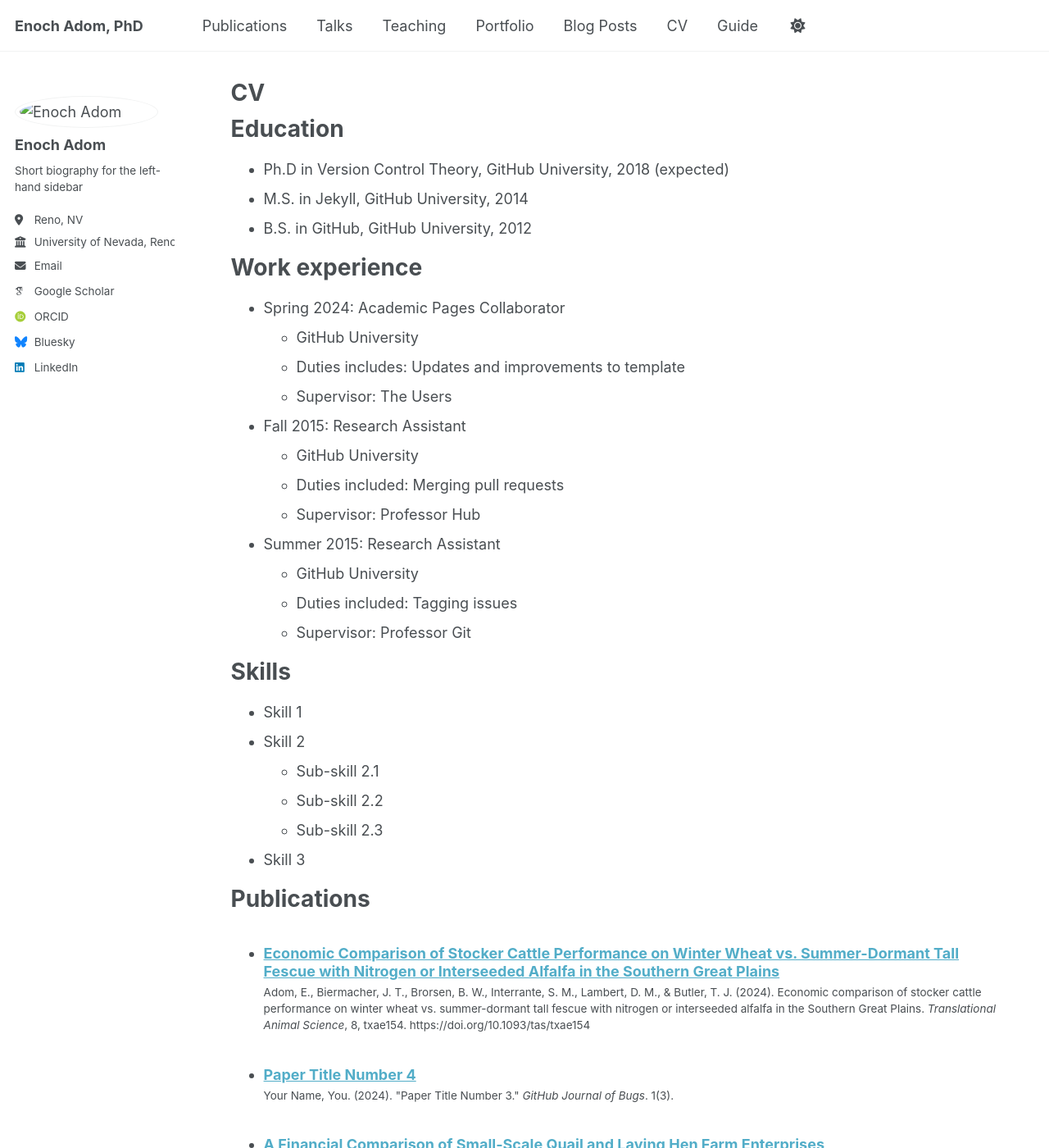
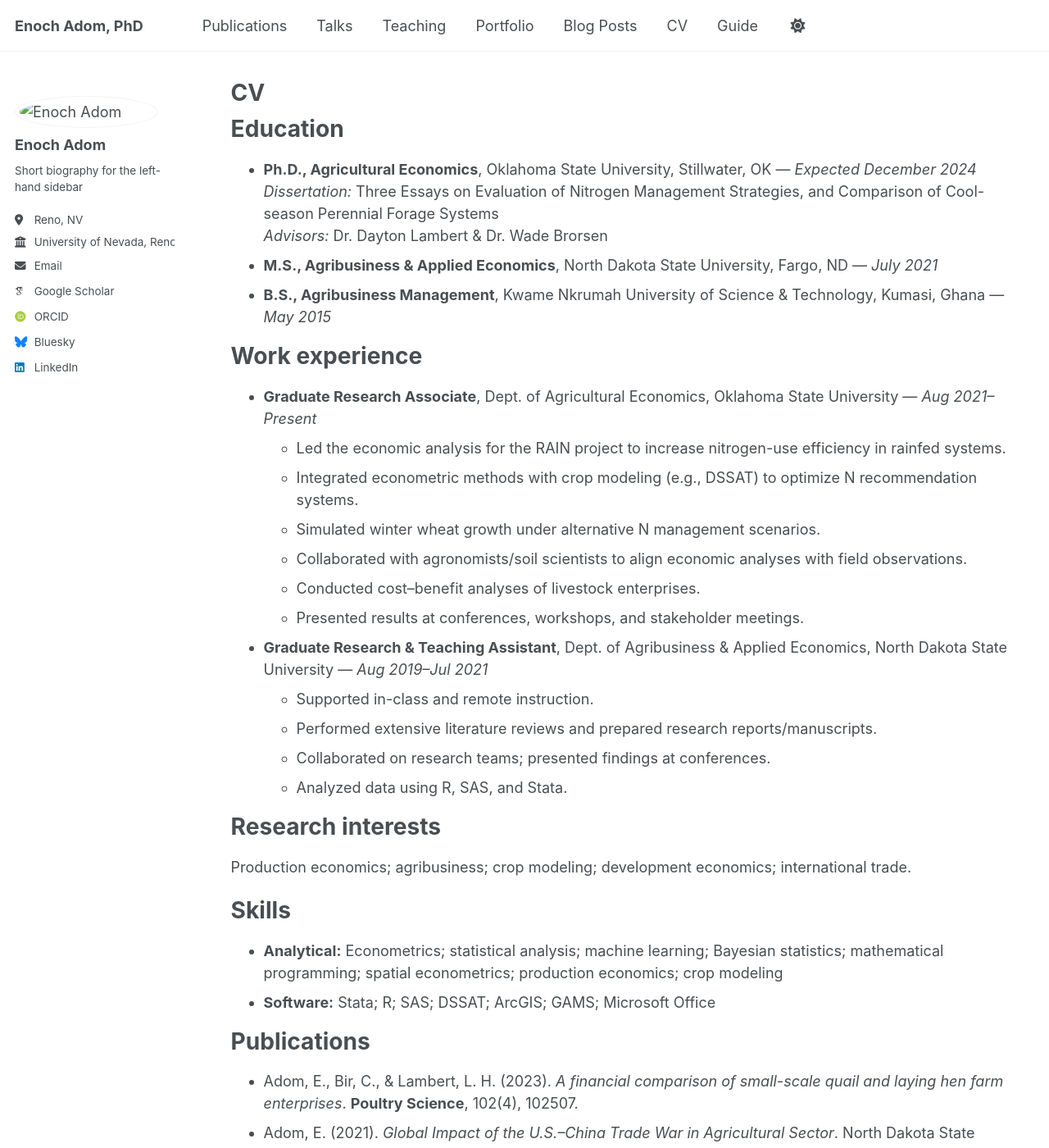
Before and after one commit to enadom/enadom.github.io, a Jekyll site: the page built from _pages/cv.md, in a window 1280 px wide and 1400 px high. Shown: the whole window at 82% size. Built offline with Jekyll 4.4.1, drawn with Linux system fonts in a browser that asks for light colours; some web fonts are replaced; some of the changed text lies outside the part shown.

Commit message:
Update cv.md

```diff
--- a/_pages/cv.md
+++ b/_pages/cv.md
@@ -11,54 +11,63 @@ redirect_from:
 
 Education
 ======
-* Ph.D in Version Control Theory, GitHub University, 2018 (expected)
-* M.S. in Jekyll, GitHub University, 2014
-* B.S. in GitHub, GitHub University, 2012
+* **Ph.D., Agricultural Economics**, Oklahoma State University, Stillwater, OK — *Expected December 2024*
+  *Dissertation:* Three Essays on Evaluation of Nitrogen Management Strategies, and Comparison of Cool-season Perennial Forage Systems
+  *Advisors:* Dr. Dayton Lambert & Dr. Wade Brorsen
+* **M.S., Agribusiness & Applied Economics**, North Dakota State University, Fargo, ND — *July 2021*
+* **B.S., Agribusiness Management**, Kwame Nkrumah University of Science & Technology, Kumasi, Ghana — *May 2015*
 
 Work experience
 ======
-* Spring 2024: Academic Pages Collaborator
-  * GitHub University
-  * Duties includes: Updates and improvements to template
-  * Supervisor: The Users
+* **Graduate Research Associate**, Dept. of Agricultural Economics, Oklahoma State University — *Aug 2021–Present*
+  - Led the economic analysis for the RAIN project to increase nitrogen-use efficiency in rainfed systems.
+  - Integrated econometric methods with crop modeling (e.g., DSSAT) to optimize N recommendation systems.
+  - Simulated winter wheat growth under alternative N management scenarios.
+  - Collaborated with agronomists/soil scientists to align economic analyses with field observations.
+  - Conducted cost–benefit analyses of livestock enterprises.
+  - Presented results at conferences, workshops, and stakeholder meetings.
 
-* Fall 2015: Research Assistant
-  * GitHub University
-  * Duties included: Merging pull requests
-  * Supervisor: Professor Hub
+* **Graduate Research & Teaching Assistant**, Dept. of Agribusiness & Applied Economics, North Dakota State University — *Aug 2019–Jul 2021*
+  - Supported in-class and remote instruction.
+  - Performed extensive literature reviews and prepared research reports/manuscripts.
+  - Collaborated on research teams; presented findings at conferences.
+  - Analyzed data using R, SAS, and Stata.
 
-* Summer 2015: Research Assistant
-  * GitHub University
-  * Duties included: Tagging issues
-  * Supervisor: Professor Git
+Research interests
+======
+Production economics; agribusiness; crop modeling; development economics; international trade.
 
 Skills
 ======
-* Skill 1
-* Skill 2
-  * Sub-skill 2.1
-  * Sub-skill 2.2
-  * Sub-skill 2.3
-* Skill 3
+* **Analytical:** Econometrics; statistical analysis; machine learning; Bayesian statistics; mathematical programming; spatial econometrics; production economics; crop modeling
+* **Software:** Stata; R; SAS; DSSAT; ArcGIS; GAMS; Microsoft Office
 
 Publications
 ======
-  <ul>{% for post in site.publications reversed %}
-    {% include archive-single-cv.html %}
-  {% endfor %}</ul>
+* Adom, E., Bir, C., & Lambert, L. H. (2023). *A financial comparison of small-scale quail and laying hen farm enterprises*. **Poultry Science**, 102(4), 102507.
+* Adom, E. (2021). *Global Impact of the U.S.–China Trade War in Agricultural Sector*. North Dakota State University.
 
-Talks
+<!-- If you also manage publications as posts in /_publications, keep the loop below -->
+<ul>{% for post in site.publications reversed %}
+  {% include archive-single-cv.html %}
+{% endfor %}</ul>
+
+Conference presentations
 ======
-  <ul>{% for post in site.talks reversed %}
-    {% include archive-single-talk-cv.html  %}
-  {% endfor %}</ul>
+* Adom, E., Lambert, D., Brorsen, W., Alderman, P., & Biermacher, J. (2024). *Managing Nitrogen Carryover for Winter Wheat Production Systems*. Southern Agricultural Economics Association Annual Meeting, Atlanta, GA.
+* Adom, E., & Lambert, D. (2023). *In-Season Nitrogen Application Decisions for Wheat*. SAEA Annual Meeting, Oklahoma City, OK.
+* Adom, E., Biermacher, J., Brorsen, W., Interrante, S., Lambert, D., & Butler, T. (2023). *Agronomic and Economic Comparison of Alternative Forage-based Beef Production Systems*. SAEA Annual Meeting, Oklahoma City, OK.
+* Adom, E., Bir, C., & Lambert, L. H. (2022). *A Cost–Benefit Analysis of Small-Scale Chicken and Quail Production*. SAEA Annual Meeting, New Orleans, LA.
+
+Awards and fellowships
+======
+* First Place, RAIN Conference Graduate Poster Competition — *2023*
+* Leonard F. Miller Fellowship in International Rural Development — *2022–2023; 2023–2024*
 
 Teaching
 ======
-  <ul>{% for post in site.teaching reversed %}
-    {% include archive-single-cv.html %}
-  {% endfor %}</ul>
+* Graduate Teaching Assistant (NDSU), supported instruction for undergraduate/graduate courses; developed materials; assisted with grading and student support.
 
 Service and leadership
 ======
-* Currently signed in to 43 different slack teams
+* Conference presentations and stakeholder outreach for nitrogen management and forage systems projects.
```
